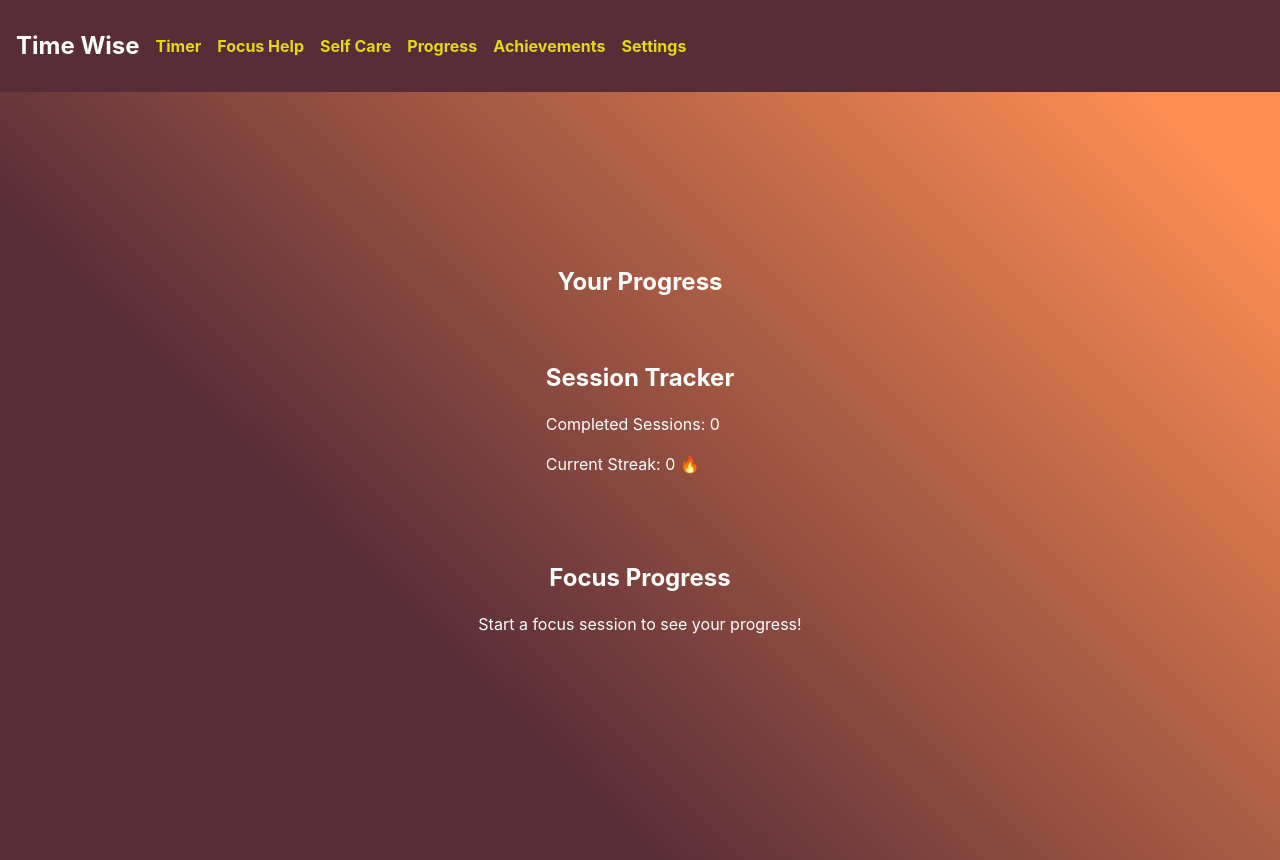
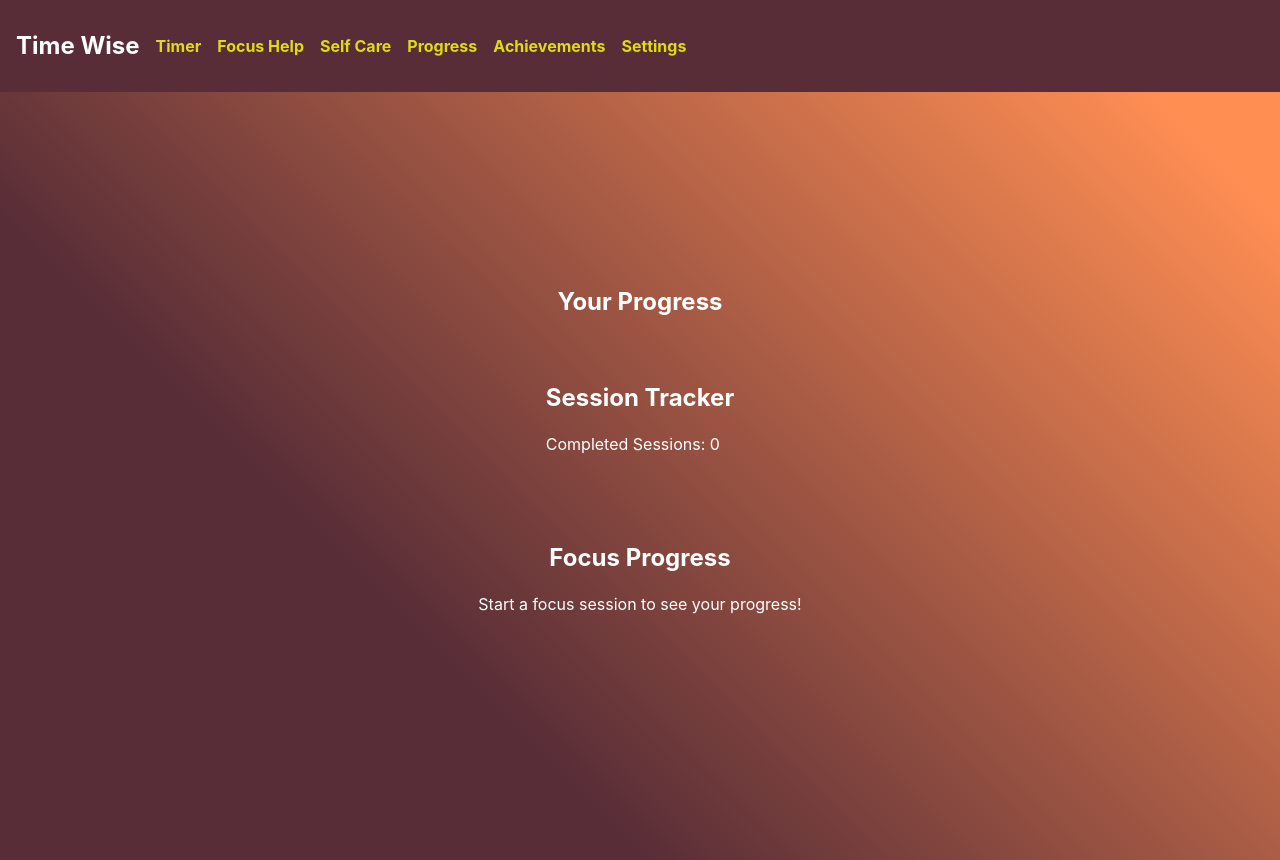
Before and after one commit to Jenni4B/myTimer, a React (Vite) app: page /progress in a window 1280 px wide. Built offline with nearby package versions, Linux system fonts and the light colour scheme.

Commit message:
Removed the streak, next time I want it to track daily. Still working on the analytics *crashes out*

```diff
--- a/src/components/analytics/StreakCounter.jsx
+++ b/src/components/analytics/StreakCounter.jsx
@@ -1,13 +1,14 @@
 // import calculateDailyStreak from "../../context/TimeCollectContext"
 
-const StreakCounter = ({ completedSessions, sessionStreak }) => {
+const StreakCounter = ({completedSessions}) => {
   return (
     <div className="p-6 bg-gray-800 rounded-lg shadow-lg text-white">
       <h2 className="text-2xl font-bold mb-4">Session Tracker</h2>
       <p className="text-lg">Completed Sessions: {completedSessions}</p>
-      <p className="text-lg">Current Streak: {sessionStreak} 🔥</p>
     </div>
   );
 };
 
 export default StreakCounter;
+
+{/* <p className="text-lg">Current Streak: {sessionStreak} 🔥</p> */}
```
Also changed, not shown: src/components/timer/TimerControls.jsx (+5 -2 lines).
